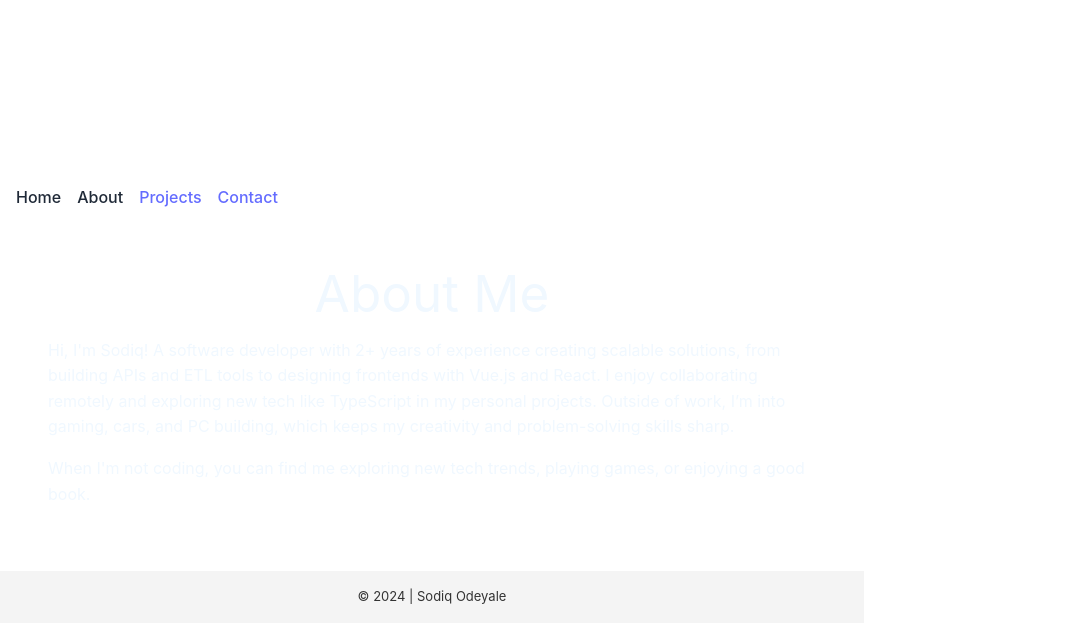
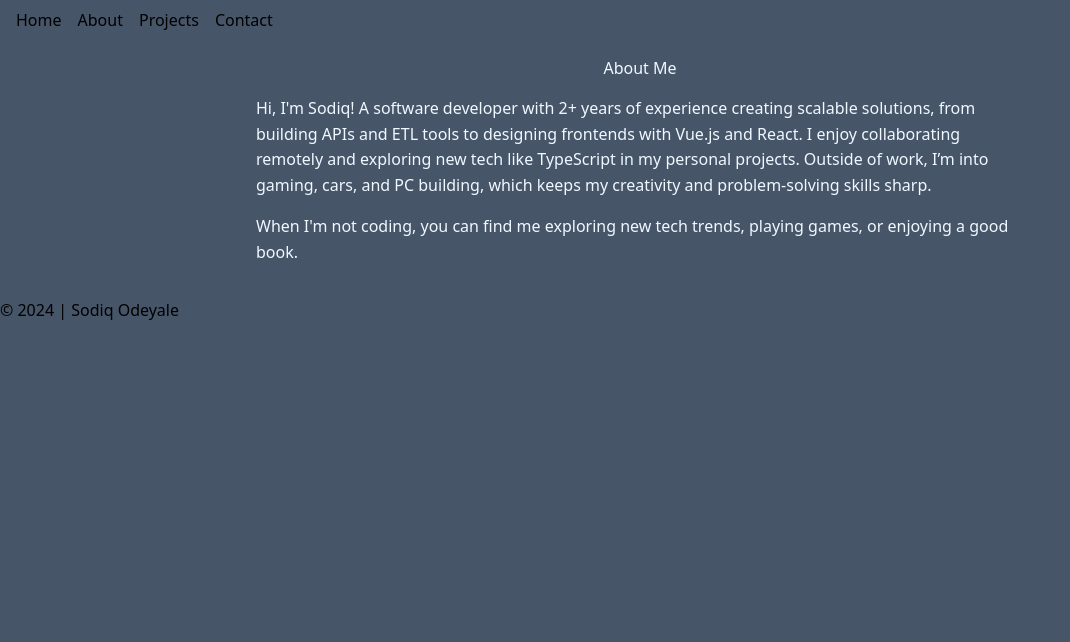
Before and after one commit to SodiqSWE/portfolio, a Vue app: page / in a window 1280 px wide. Shown: the top 642 px of the page, without its empty margins (0-1070 px from the left). Built offline with nearby package versions, Linux system fonts and the light colour scheme.

Commit message:
installed postcss and starting styling with Tailwind

```diff
--- a/index.html
+++ b/index.html
@@ -6,7 +6,7 @@
     <meta name="viewport" content="width=device-width, initial-scale=1.0" />
     <title>Home | Sodiq</title>
   </head>
-  <body>
+  <body class="bg-slate-600">
     <div id="app"></div>
     <script type="module" src="/src/main.ts"></script>
   </body>
--- /dev/null
+++ b/postcss.config.cjs
@@ -0,0 +1,6 @@
+module.exports = {
+    plugins: {
+      tailwindcss: {},
+      autoprefixer: {},
+    },
+  };
--- a/src/App.vue
+++ b/src/App.vue
@@ -3,11 +3,11 @@
   <!-- <div id="app" class="bg-gray-100 text-center py-10"> -->
     <header>
       <nav class="container mx-auto px-4 py-2 flex items-center justify-between">
-        <ul class="flex space-x-4">
-          <li><router-link to="/" class="text-gray-800 hover:text-gray-600 transition-colors">Home</router-link></li>
-          <li><router-link to="/about" class="text-gray-800 hover:text-gray-600 transition-colors">About</router-link></li>
-          <li><router-link to="/projects">Projects</router-link></li>
-          <li><router-link to="/contact">Contact</router-link></li>
+        <ul class="flex space-x-4 items-center">
+          <li><router-link to="/" class="hover:text-white transition-colors">Home</router-link></li>
+          <li><router-link to="/about" class="hover:text-white transition-colors">About</router-link></li>
+          <li><router-link to="/projects" class="hover:text-white transition-colors">Projects</router-link></li>
+          <li><router-link to="/contact" class="hover:text-white transition-colors">Contact</router-link></li>
         </ul>
       </nav>
     </header>
@@ -29,45 +29,45 @@
 <style scoped>
 /* General styles for your App.vue */
 
-#app {
+/* #app {
   font-family: 'Arial', sans-serif;
   color: #333;
   line-height: 1.6;
   display: flex;
   flex-direction: column;
   min-height: 100vh;
-}
+} */
 
 /* header {
   background-color: #333;
   color: white;
   padding: 1rem;
-}
+} */
 
-nav ul {
+/* nav ul {
   display: flex;
   list-style: none;
   gap: 1rem;
   justify-content: center;
   margin: 0;
   padding: 0;
-}
+} */
 
-nav ul li {
+/* nav ul li {
   font-size: 1.2rem;
-}
+} */
 
-nav ul li a {
+/* nav ul li a {
   color: white;
   text-decoration: none;
-}
+} */
 
-nav ul li a.router-link-active {
+/* nav ul li a.router-link-active {
   font-weight: bold;
   border-bottom: 2px solid white;
 } */
 
-main {
+/* main {
   flex: 1;
   padding: 2rem;
 }
@@ -79,5 +79,5 @@ footer {
   font-size: small;
   padding: 1rem;
   margin-top: auto;
-}
+} */
 </style>
--- a/src/styles/global.css
+++ b/src/styles/global.css
@@ -2,7 +2,7 @@
 @tailwind components;
 @tailwind utilities;
 
-:root {
+/* :root {
   font-family: Inter, system-ui, Avenir, Helvetica, Arial, sans-serif;
   line-height: 1.5;
   font-weight: 400;
@@ -26,15 +26,15 @@ a:hover {
   color: #535bf2;
 }
 
-body {
+/* body {
   margin: 0;
   display: flex;
   place-items: center;
   min-width: 320px;
   min-height: 100vh;
-}
+} */
 
-h1 {
+/* h1 {
   font-size: 3.2em;
   line-height: 1.1;
 }
@@ -60,7 +60,7 @@ button:focus-visible {
 
 .card {
   padding: 2em;
-}
+} */
 
 /* #app {
   max-width: 1280px;
@@ -69,7 +69,7 @@ button:focus-visible {
   text-align: center;
 } */
 
-@media (prefers-color-scheme: light) {
+/* @media (prefers-color-scheme: light) {
   :root {
     color: #213547;
     background-color: #ffffff;
@@ -80,4 +80,4 @@ button:focus-visible {
   button {
     background-color: #f9f9f9;
   }
-}
+} */
--- a/vite.config.ts
+++ b/vite.config.ts
@@ -4,6 +4,9 @@ import path from 'path';
 
 export default defineConfig({
   plugins: [vue()],
+  css: {
+    postcss: './postcss.config.cjs',
+  },
   resolve: {
     alias: {
       '@': path.resolve(__dirname, './src'), // '@' points to the 'src' directory
```
